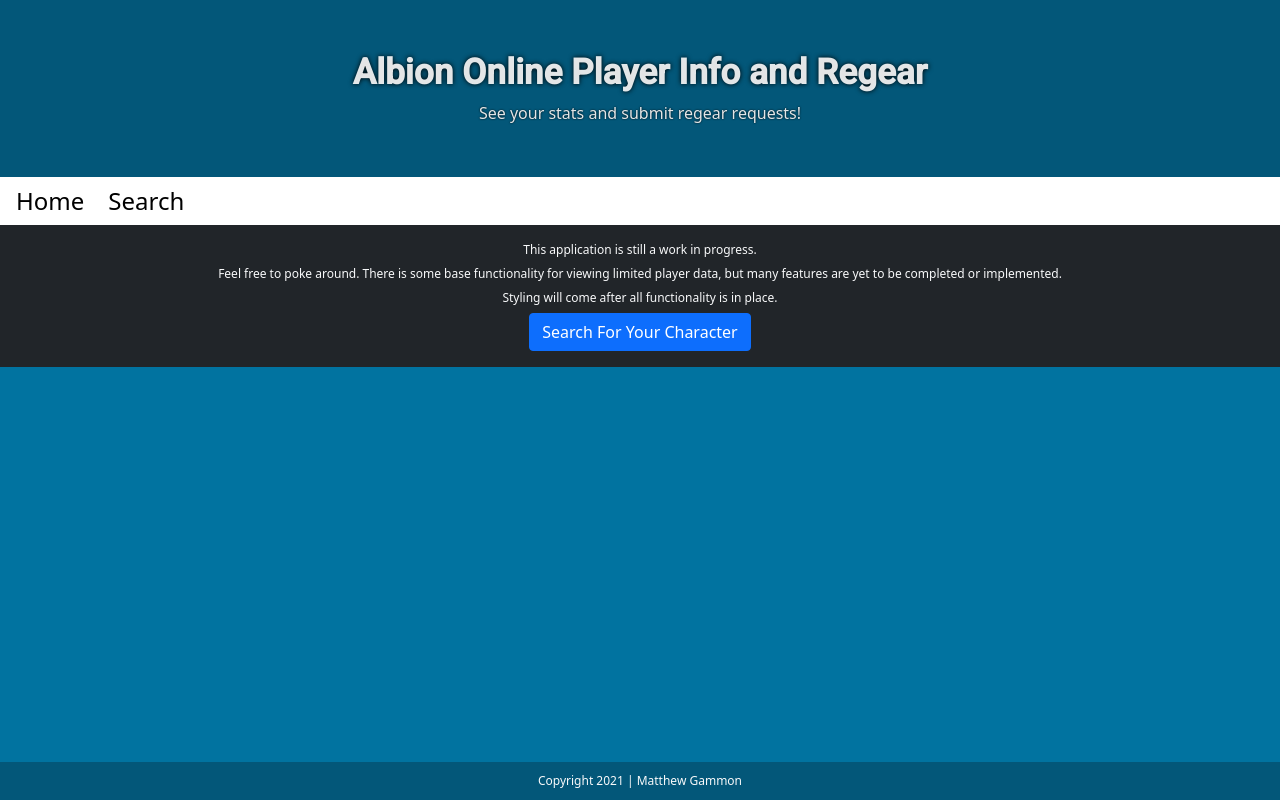
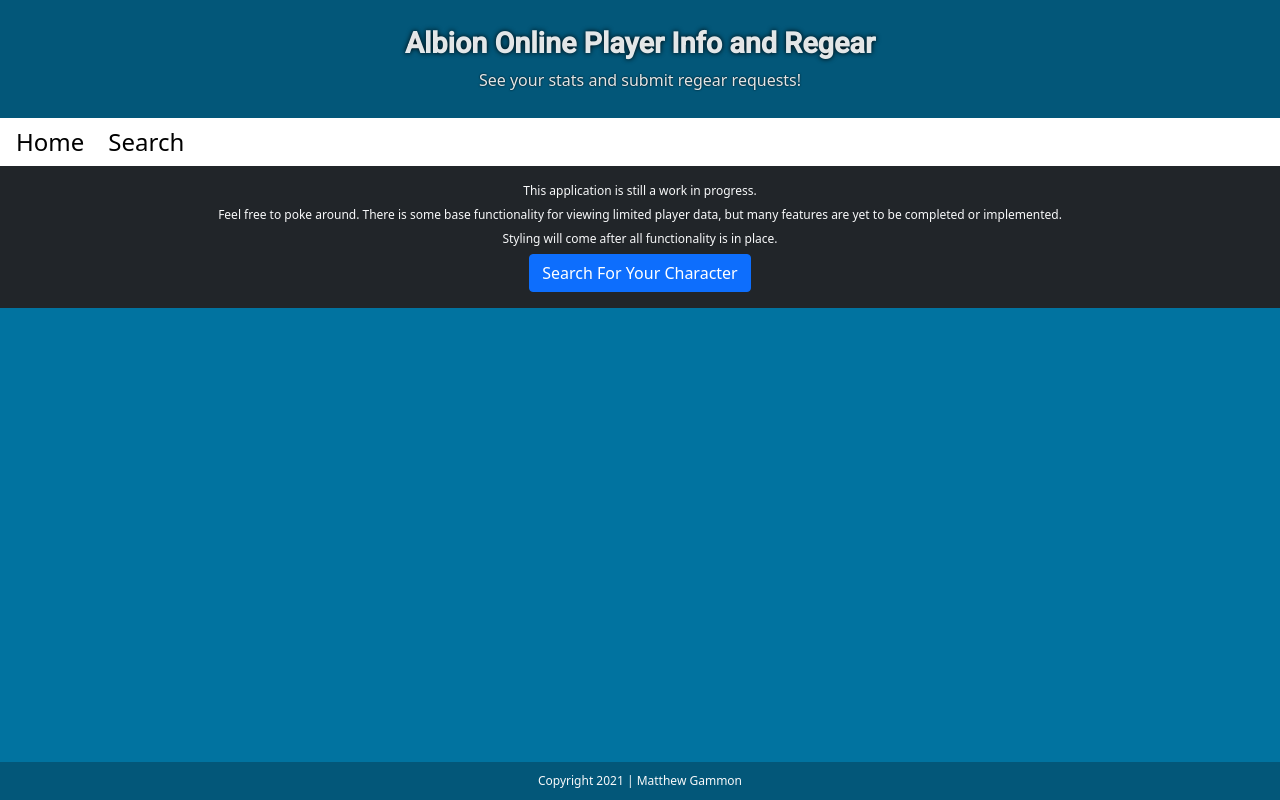
Before and after one commit to MatthewGammon/Albion-Player-Info, a React (Create React App) app: page /home in a window 1280 px wide. Built offline with nearby package versions, Linux system fonts and the light colour scheme; no server answers.

Commit message:
reduced font size and padding

```diff
--- a/src/components/layout/header/Header.css
+++ b/src/components/layout/header/Header.css
@@ -2,7 +2,7 @@
   background-color: rgb(3, 87, 121);
   color: rgba(255, 255, 255, 0.89);
   margin: 0 auto;
-  padding: 2em;
+  padding: 1em;
   font-size: 2vmax;
   text-align: center;
 }
@@ -11,7 +11,7 @@
   font-family: 'Roboto', sans-serif;
   font-weight: bold;
   text-shadow: 0 0 5px black;
-  font-size: 2.75vmax;
+  font-size: 2.25vmax;
 }
 
 .header-lead {
```
